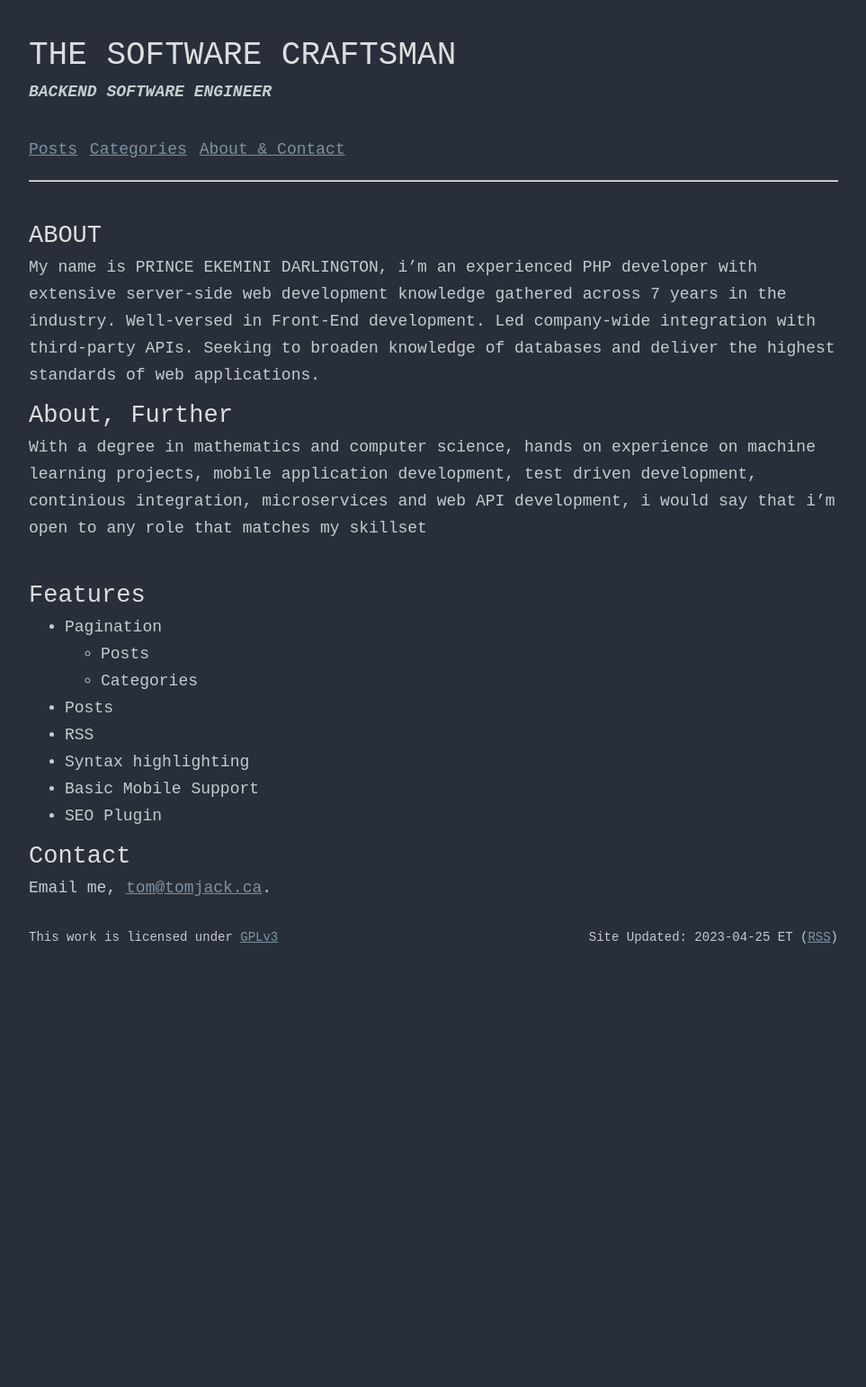
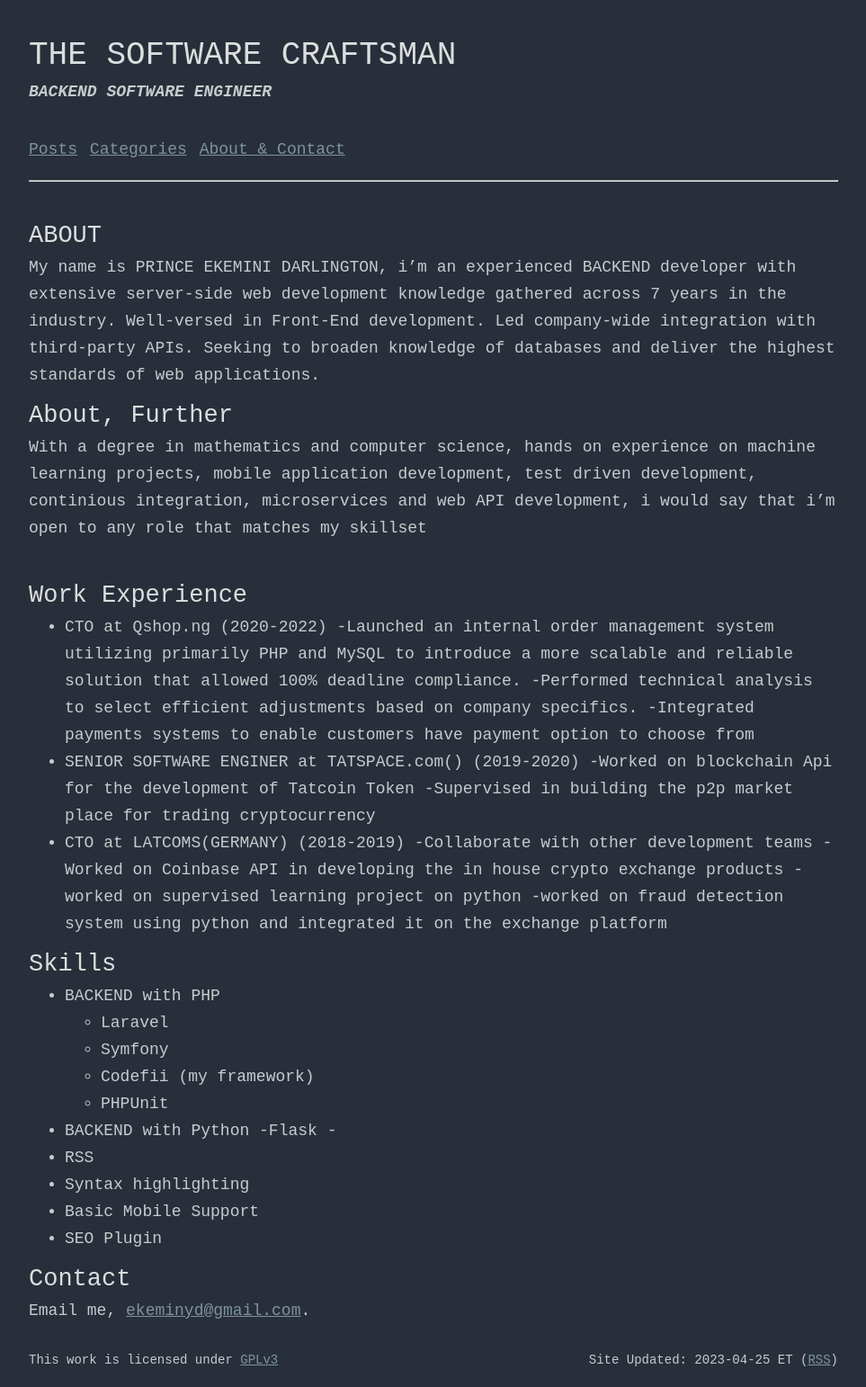
Before and after one commit to iamcoderisk/iamcoderisk.github.io, a Jekyll site: the page built from index.md, in a window 1280 px wide. Shown: the whole page at 90% size, without its empty margins (158-1121 px from the left). Built offline with Jekyll 4.4.1, drawn with Linux system fonts in a browser that asks for light colours; before the commit the page ends 1072 px from its top, so only the background shows below that.

Commit message:
added other detailed information

```diff
--- a/index.md
+++ b/index.md
@@ -4,21 +4,44 @@ title: LightSpeed Contact
 ---
 
 ## ABOUT
-My name is PRINCE EKEMINI DARLINGTON, i'm an experienced PHP developer with extensive server-side web development knowledge gathered across 7 years in the industry. Well-versed in Front-End development. Led company-wide integration with third-party APIs. Seeking to broaden knowledge of databases and deliver the highest standards of web applications.
+My name is PRINCE EKEMINI DARLINGTON, i'm an experienced BACKEND developer with extensive server-side web development knowledge gathered across 7 years in the industry. Well-versed in Front-End development. Led company-wide integration with third-party APIs. Seeking to broaden knowledge of databases and deliver the highest standards of web applications.
 
 
 ## About, Further
 With a degree in mathematics and computer science, hands on experience on machine learning projects, mobile application development, test driven development, continious integration, microservices and web API development, i would say that i'm open to any role that matches my skillset
 <br>
-## Features
-- Pagination
-    - Posts
-    - Categories
-- Posts
+
+## Work Experience
+ - CTO at Qshop.ng (2020-2022)
+    -Launched an internal order management system utilizing primarily PHP and MySQL to introduce a more scalable and reliable solution that allowed 100% deadline compliance.
+    -Performed technical analysis to select efficient adjustments based on company specifics.
+    -Integrated payments systems to enable customers have payment option to choose from
+
+- SENIOR SOFTWARE ENGINER at TATSPACE.com() (2019-2020)
+    -Worked on blockchain Api for the development of Tatcoin Token
+    -Supervised in building the p2p market place  for trading cryptocurrency
+
+- CTO at LATCOMS(GERMANY) (2018-2019)
+    -Collaborate with other development teams
+    -Worked on Coinbase API in developing the in house crypto exchange products
+    -worked on supervised learning project on python
+    -worked on fraud detection system using python and integrated it on the exchange platform
+
+
+
+## Skills
+-  BACKEND with PHP
+    - Laravel
+    - Symfony
+    - Codefii (my framework)
+    - PHPUnit
+- BACKEND with Python
+    -Flask
+    -
 - RSS
 - Syntax highlighting
 - Basic Mobile Support
 - SEO Plugin
 
 ## Contact
-Email me, [tom@tomjack.ca](mailto:tom@tomjack.ca).
+Email me, [ekeminyd@gmail.com](mailto:ekeminyd@gmail.com).
```
